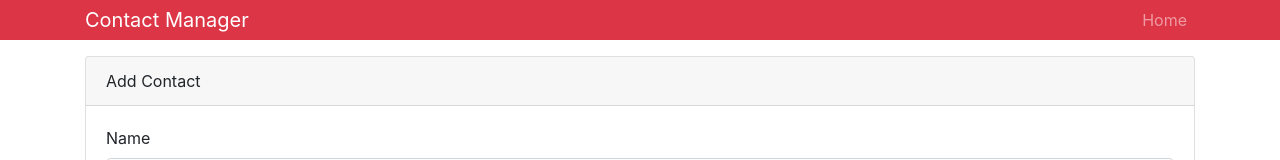
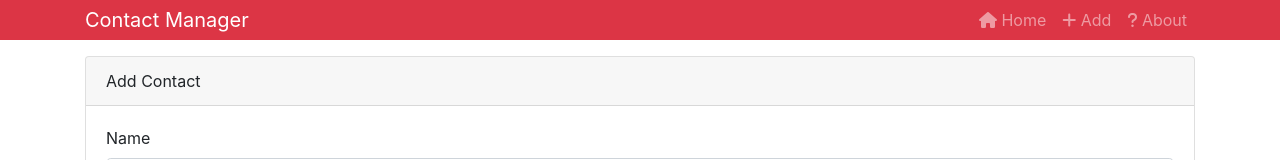
Before and after one commit to nikhil-shrestha/contact-manager, a React (Create React App) app: page /add-contact in a window 1280 px wide. Shown: the top 160 px of the page. Built offline with nearby package versions, Linux system fonts and the light colour scheme.

Commit message:
links, params & redirect

```diff
--- a/src/components/contacts/AddContact.js
+++ b/src/components/contacts/AddContact.js
@@ -42,7 +42,9 @@ class AddContact extends Component {
 
     dispatch({ type: 'ADD_CONTACT', payload: newContact });
 
-    this.setState({ name: '', email: '', phone: '' });
+    this.setState({ name: '', email: '', phone: '', errors: {} });
+
+    this.props.history.push('/');
   };
 
   onChange = e => this.setState({ [e.target.name]: e.target.value });
--- a/src/components/layout/Header.js
+++ b/src/components/layout/Header.js
@@ -1,5 +1,6 @@
 import React from 'react';
 import PropTypes from 'prop-types';
+import { Link } from 'react-router-dom';
 
 const Header = props => {
   const { branding } = props;
@@ -12,9 +13,19 @@ const Header = props => {
         <div>
           <ul className="navbar-nav mr-auto">
             <li className="nav-item">
-              <a href="/" className="nav-link">
-                Home
-              </a>
+              <Link to="/" className="nav-link">
+                <i className="fas fa-home" /> Home
+              </Link>
+            </li>
+            <li>
+              <Link to="/add-contact" className="nav-link">
+                <i className="fas fa-plus" /> Add
+              </Link>
+            </li>
+            <li>
+              <Link to="/about" className="nav-link">
+                <i className="fas fa-question" /> About
+              </Link>
             </li>
           </ul>
         </div>
--- a/src/components/pages/About.js
+++ b/src/components/pages/About.js
@@ -1,9 +1,12 @@
 import React from 'react';
 
-const About = () => {
+const About = props => {
   return (
     <div>
-      <h1 className="display-4">About Contact Manager</h1>
+      <h1 className="display-4">
+        About Contact Manager
+        {/* {props.match.params.id} */}
+      </h1>
       <p className="lead">Simple app to manage contacts</p>
       <p className="text-secondary">Version 1.0.0</p>
     </div>
```
